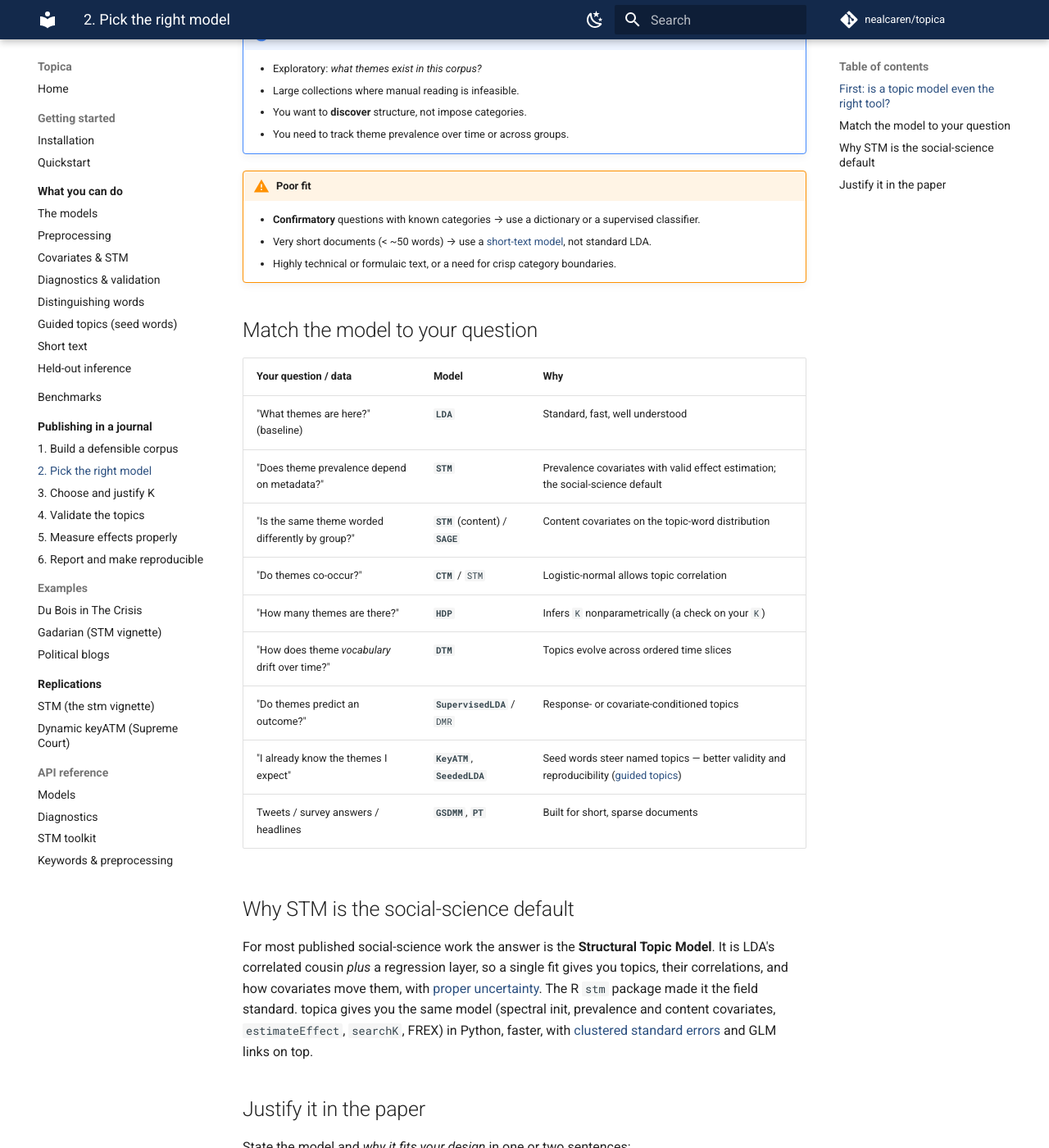
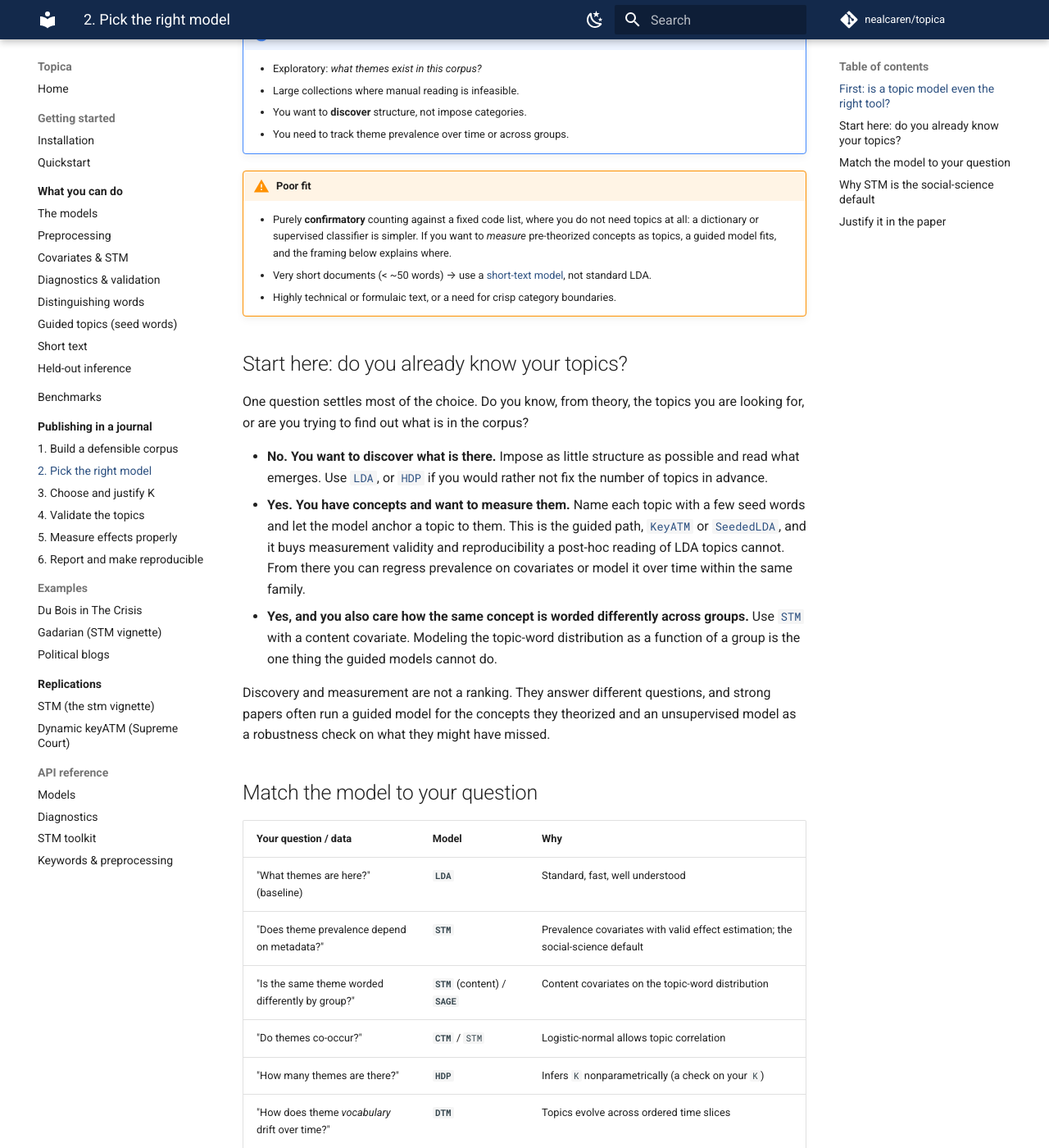
Before and after one commit to nealcaren/turbotopics, an MkDocs documentation site: the page built from docs/publishing/choosing-model.md, in a window 1280 px wide and 1400 px high, scrolled down 328 px. Shown: the whole window at 82% size. Built offline with MkDocs 1.6.1 and Material for MkDocs 9.7.7, drawn with Linux system fonts in a browser that asks for light colours; comment, search, counter and statistics services are not loaded; some of the changed text lies outside the part shown.

Commit message:
docs(choosing-model): add discovery-vs-measurement framing
Lead model choice with the one question that settles most of it: do you already
know your topics? Discovery (LDA/HDP), measurement of pre-theorized concepts
(KeyATM/SeededLDA), or measurement plus how-groups-word-it (STM content). Add a
callout on how far KeyATM reaches within measurement and where it stops (no
discovery, no content covariate). Soften the over-absolute "confirmatory ->
dictionary" warning, since guided models are the middle path.

Co-Authored-By: Claude Opus 4.8 (1M context) <noreply@anthropic.com>

```diff
--- a/docs/publishing/choosing-model.md
+++ b/docs/publishing/choosing-model.md
@@ -14,11 +14,37 @@ data structure.
     - You need to track theme prevalence over time or across groups.
 
 !!! warning "Poor fit"
-    - **Confirmatory** questions with known categories → use a dictionary or a
-      supervised classifier.
+    - Purely **confirmatory** counting against a fixed code list, where you do not
+      need topics at all: a dictionary or supervised classifier is simpler. If you
+      want to *measure* pre-theorized concepts as topics, a guided model fits, and
+      the framing below explains where.
     - Very short documents (< ~50 words) → use a [short-text model](../guides/short-text.md),
       not standard LDA.
     - Highly technical or formulaic text, or a need for crisp category boundaries.
+
+## Start here: do you already know your topics?
+
+One question settles most of the choice. Do you know, from theory, the topics you
+are looking for, or are you trying to find out what is in the corpus?
+
+- **No. You want to discover what is there.** Impose as little structure as
+  possible and read what emerges. Use [`LDA`](../guides/models.md#lda), or
+  [`HDP`](../guides/models.md#hdp) if you would rather not fix the number of
+  topics in advance.
+- **Yes. You have concepts and want to measure them.** Name each topic with a few
+  seed words and let the model anchor a topic to them. This is the guided path,
+  [`KeyATM`](../guides/guided.md) or [`SeededLDA`](../guides/guided.md), and it
+  buys measurement validity and reproducibility a post-hoc reading of LDA topics
+  cannot. From there you can regress prevalence on covariates or model it over
+  time within the same family.
+- **Yes, and you also care how the same concept is worded differently across
+  groups.** Use [`STM`](../guides/models.md#stm) with a content covariate. Modeling
+  the topic-word distribution as a function of a group is the one thing the guided
+  models cannot do.
+
+Discovery and measurement are not a ranking. They answer different questions, and
+strong papers often run a guided model for the concepts they theorized and an
+unsupervised model as a robustness check on what they might have missed.
 
 ## Match the model to your question
 
@@ -31,8 +57,18 @@ data structure.
 | "How many themes are there?" | **`HDP`** | Infers `K` nonparametrically (a check on your `K`) |
 | "How does theme *vocabulary* drift over time?" | **`DTM`** | Topics evolve across ordered time slices |
 | "Do themes predict an outcome?" | **`SupervisedLDA`** / `DMR` | Response- or covariate-conditioned topics |
-| "I already know the themes I expect" | **`KeyATM`**, **`SeededLDA`** | Seed words steer named topics — better validity and reproducibility ([guided topics](../guides/guided.md)) |
+| "I already know the themes I expect" | **`KeyATM`**, **`SeededLDA`** | Seed words steer named topics for better validity and reproducibility ([guided topics](../guides/guided.md)) |
 | Tweets / survey answers / headlines | **`GSDMM`**, **`PT`** | Built for short, sparse documents |
+
+!!! tip "How far keyATM reaches, and where it stops"
+    Within measurement, [`KeyATM`](../guides/guided.md) is close to a complete
+    toolkit on its own: keyword-anchored topics, prevalence regression on
+    covariates, and a change-point model for time trends, all in one family
+    (validated against the R package in the [replication](../replications/keyatm-dynamic.md)).
+    Its boundary is its premise. Because it needs keywords, it does not discover
+    unknown topics, so reach for `LDA` or `HDP` there. And it models how *much*
+    each group discusses a topic, not *how* they word it, so reach for `STM` or
+    `SAGE` when content is the question.
 
 ## Why STM is the social-science default
 
```
